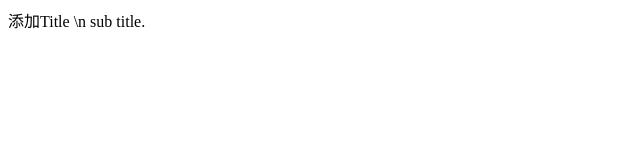
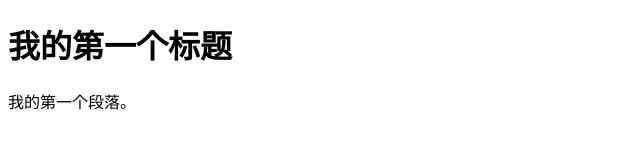
Before and after one commit to JammyT/WebProject, a plain HTML site: page home/index.html in a window 1280 px wide. Shown: the whole page, without its empty margins (0-640 px from the left). Drawn offline with Linux system fonts and the light colour scheme.

Commit message:
修改内容

```diff
--- a/home/index.html
+++ b/home/index.html
@@ -1,7 +1,14 @@
+<!DOCTYPE html>
 <html>
-<title>我的主页</title>
+<head>
+<meta charset="utf-8">
+<title>个人网站</title>
+</head>
 <body>
-添加Title \n
-sub title.
+
+<h1>我的第一个标题</h1>
+
+<p>我的第一个段落。</p>
+
 </body>
 </html>
```
